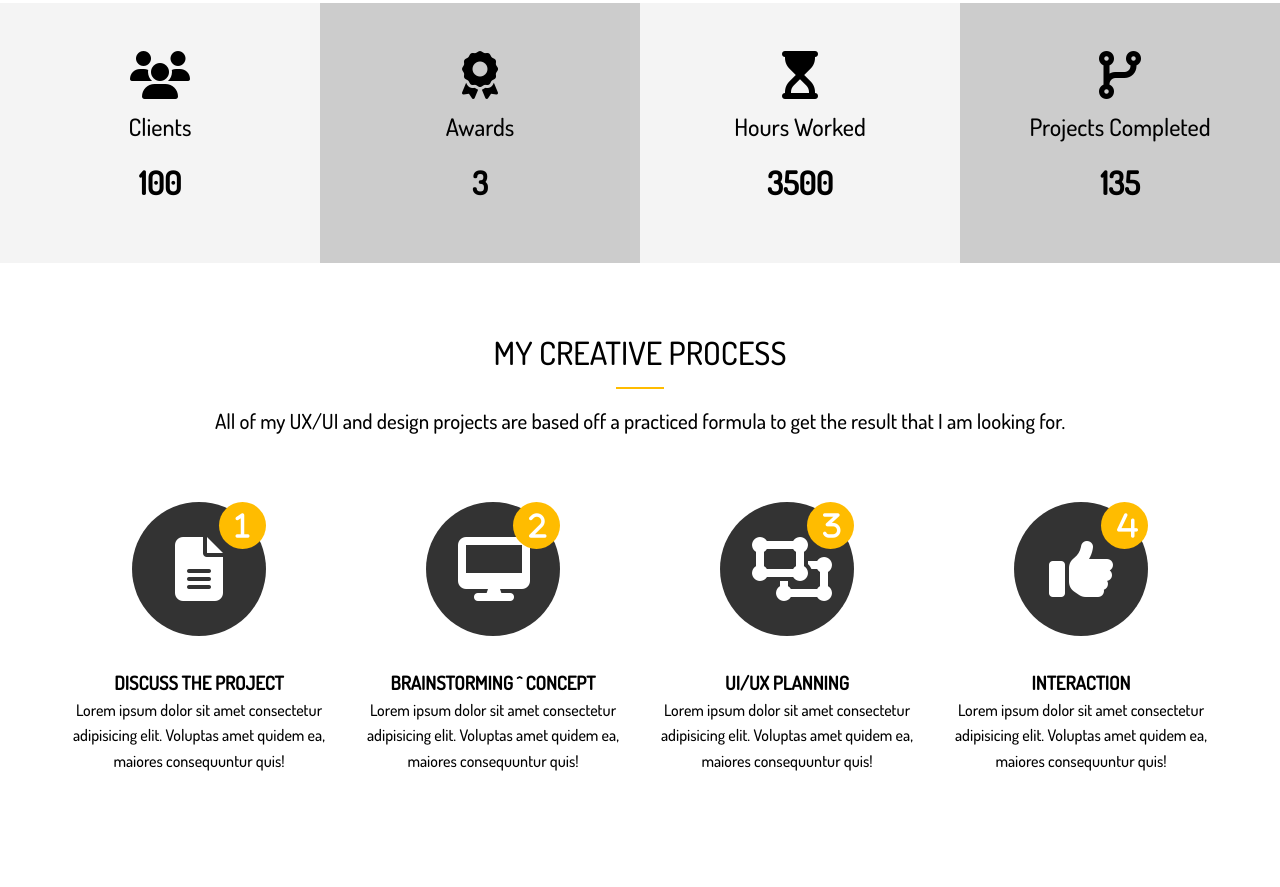
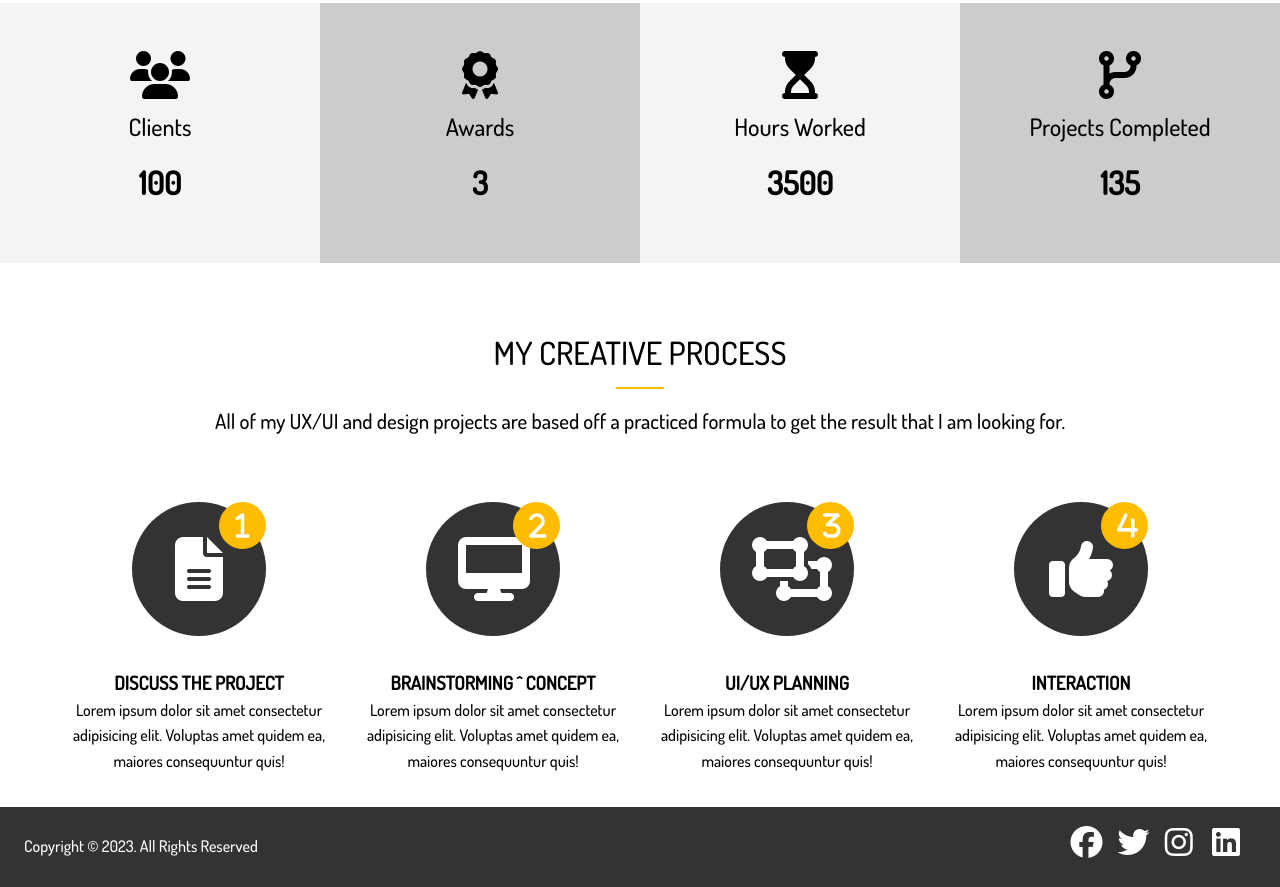
Before and after one commit to amitco6/Portflio-website, a website: page index.html in a window 1280 px wide. Shown: the part 1273-2160 px from the top of the page. Before the commit the page ends 2080 px from the top, so only its background shows below. Drawn offline with Linux system fonts and the light colour scheme.

Commit message:
footer
creating the footer of the portfolio

```diff
--- a/index.html
+++ b/index.html
@@ -184,7 +184,17 @@
 
     <!--Footer-->
     <footer id="main-footer">
-        <div class="footer-content container"></div>
+        <div class="footer-content container">
+            <p>Copyright &copy; 2023. All Rights Reserved</p>
+            <div class="social">
+                <a href="http://facebook.com" target="_blank"><i class="fab fa-facebook fa-2x"></i></a>
+                <a href="http://twitter.com" target="_blank"><i class="fab fa-twitter fa-2x"></i></a>
+                <a href="http://instagram.com" target="_blank"><i class="fab fa-instagram fa-2x"></i></a>
+                <a href="http://linkedin.com" target="_blank"><i class="fab fa-linkedin fa-2x"></i></a>
+
+
+            </div>
+        </div>
     </footer>
 
 
--- a/scss/_config.scss
+++ b/scss/_config.scss
@@ -5,3 +5,15 @@ $light-color: #f4f4f4;
 $dark-color: #333;
 $medium-color: #ccc;
 $bg-image: url('../img/showcase.jpg');
+
+//Set Text Color
+@function set-text-color($color) {
+    @if (lightness($color) > 50) {
+        @return #000;
+    }
+
+    @else {
+        @return #fff;
+
+    }
+}
--- a/scss/main.scss
+++ b/scss/main.scss
@@ -165,6 +165,7 @@ img {
                 right: 0;
                 font-size: 28px;
                 background: $main-color;
+                color: set-text-color($main-color);
                 border-radius: 50%;
                 height: 15px;
                 width: 15px;
@@ -176,7 +177,7 @@ img {
             &-icon {
                 border-radius: 50%;
                 background: $dark-color;
-                color: #fff;
+                color: set-text-color($dark-color);
                 padding: 2rem;
                 width: 70px;
                 height: 70px;
@@ -200,3 +201,36 @@ img {
     }
 
 }
+
+//Footer
+#main-footer {
+    background: $dark-color;
+    color: #fff;
+    height: 5rem;
+
+    .footer-content {
+        display: flex;
+        justify-content: space-between;
+        height: 5rem;
+        align-items: center;
+
+        // Adjust the anchor tag style for social icons
+        .social a {
+            display: inline-flex;
+            justify-content: center;
+            align-items: center;
+            text-decoration: none;
+            color: inherit;
+
+            // Icon styles
+            i {
+                margin-right: 1.5rem;
+                border-radius: 50%;
+                height: 20px;
+                width: 20px;
+                line-height: 20px;
+                text-align: center;
+            }
+        }
+    }
+}
```
Also changed, not shown: scss/main.css, 1 other file.
